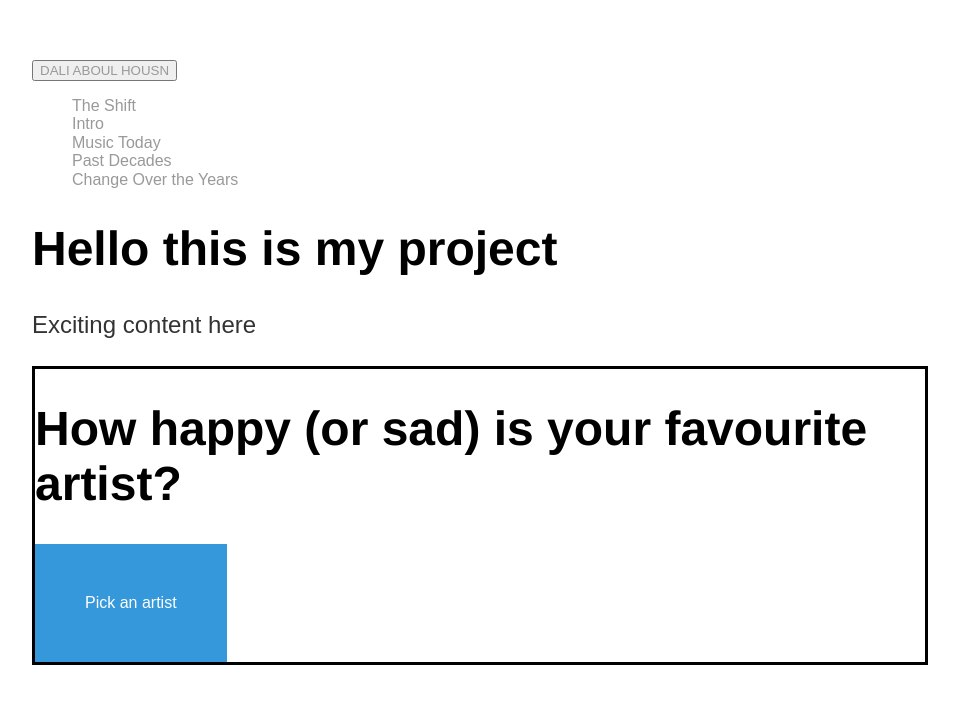
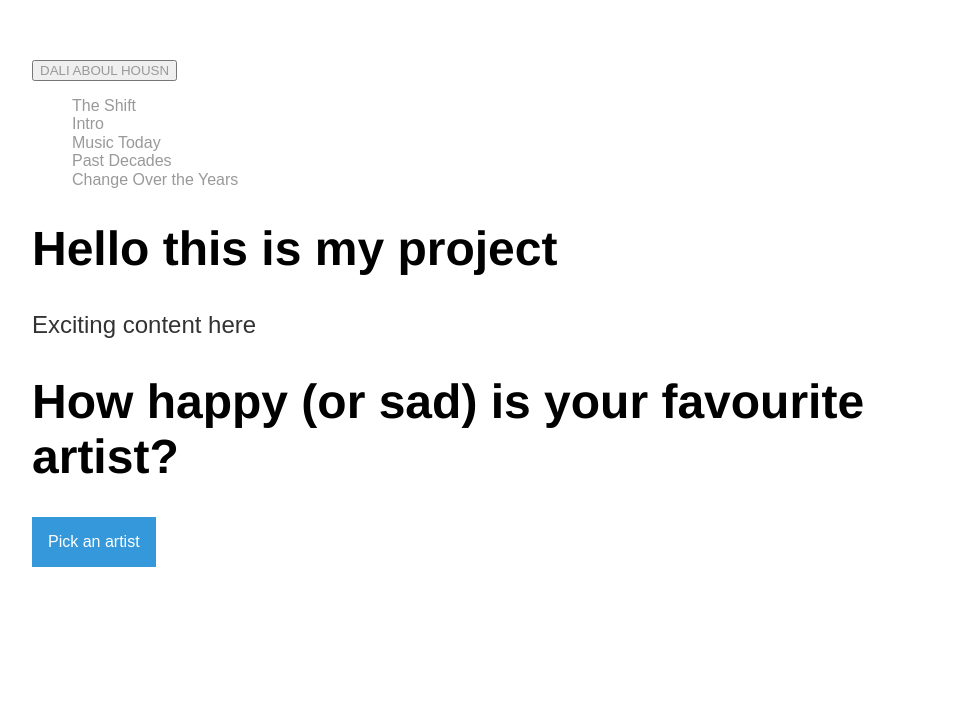
Before and after one commit to ah-dali/ah-dali.github.io, a Jekyll site: the page built from index.html, in a window 1280 px wide. Shown: the top 704 px of the page, without its empty margins (160-1119 px from the left). Built offline with Jekyll 4.4.1, drawn with Linux system fonts in a browser that asks for light colours.

Commit message:
Update main.css

```diff
--- a/css/main.css
+++ b/css/main.css
@@ -48,16 +48,16 @@ p {
 }
 
 .jumbotron {
-  border-style: solid;
-  border-color: light green;
-  background-color: light green;
+  border-style: solid 50px;
+  border-color: light blue;
+  background-color: light blue;
 }
 
 /* Dropdown Button */
 .dropbtn {
     background-color: #3498DB;
     color: white;
-    padding: 50px;
+    padding: 16px;
     font-size: 16px;
     border: none;
     cursor: pointer;
@@ -66,6 +66,7 @@ p {
 /* Dropdown button on hover & focus */
 .dropbtn:hover, .dropbtn:focus {
     background-color: #2980B9;
+    padding: 20px;
 }
 
 /* The container <div> - needed to position the dropdown content */
```
